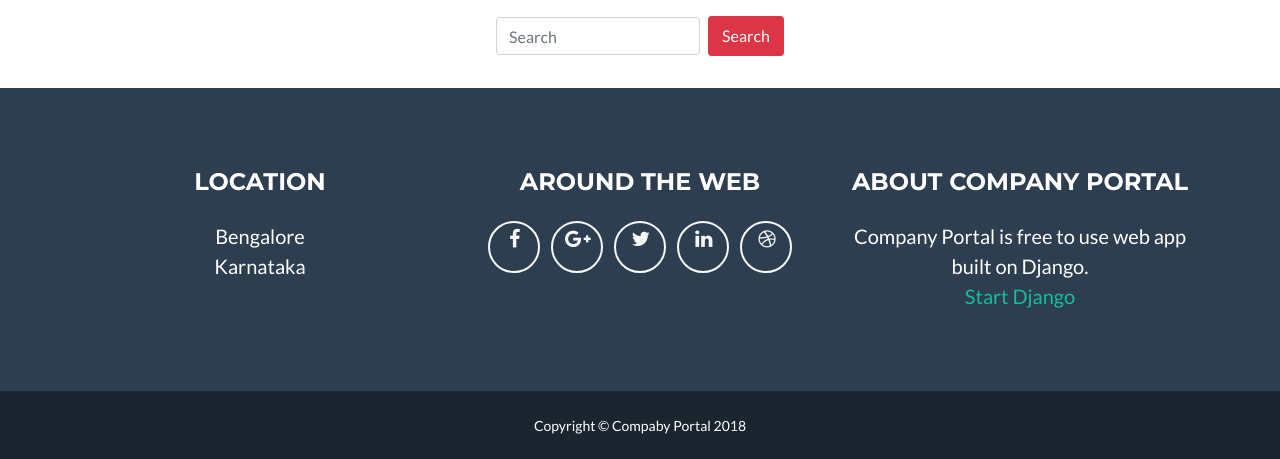
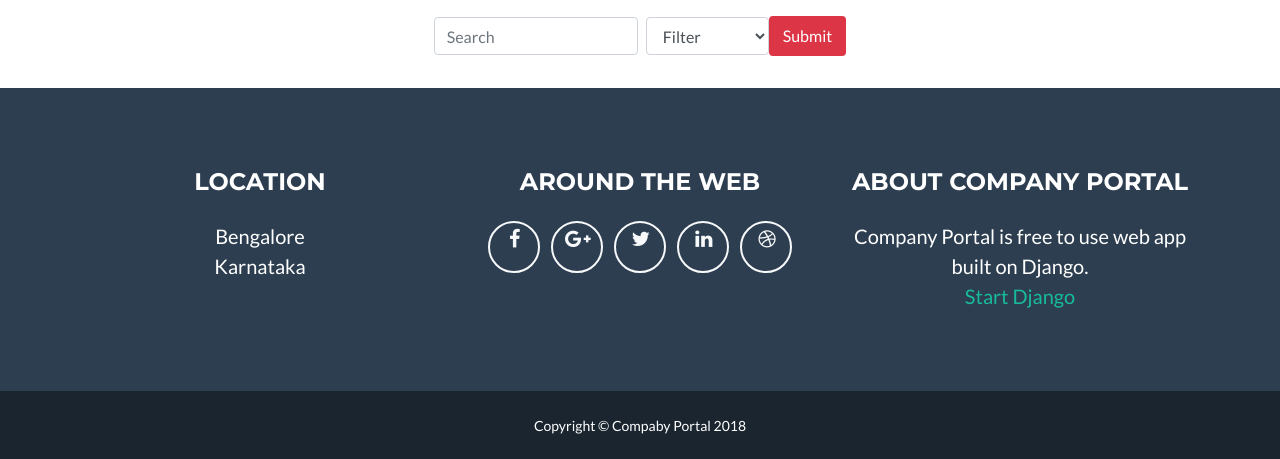
Before and after one commit to PyDevthon/portals, a Django app: page /portals/view/1 in a window 1280 px wide. Shown: the part 106-565 px from the top of the page. Run offline with Django 3.2, Linux system fonts and the light colour scheme; data that the repository does not hold is empty; some libraries are stand-ins or nearby versions.

Commit message:
Provided filters

```diff
--- a/portals/api/views.py
+++ b/portals/api/views.py
@@ -18,8 +18,6 @@ class DiscussionsListView(generics.ListCreateAPIView):
             return qst
 
 
-
-
 class DiscussionsItemsView(generics.RetrieveUpdateDestroyAPIView):
     serializer_class = DiscussionsSerializer
     lookup_field = 'pk'
@@ -38,6 +36,5 @@ class RepliesListView(generics.ListCreateAPIView):
 class RepliesToView(generics.ListAPIView):
     serializer_class = RepliesSerializer
 
-
     def get_queryset(self):
         return Replies.objects.filter(replied_to = self.kwargs['replied_to_id'])
--- a/portals/models.py
+++ b/portals/models.py
@@ -10,6 +10,8 @@ class Discussions(models.Model):
     description = models.TextField(blank=False, null=False)
     created_date = models.DateTimeField(null=False, blank=False, default=datetime.datetime.now())
     category = models.CharField(choices=CHOICES, max_length=50)
+    date = models.DateField(blank=False, null=False, default=datetime.date.today())
+
 
     class Meta:
         ordering = ['-id']
@@ -31,7 +33,6 @@ class Replies(models.Model):
     voted_by = models.ManyToManyField(User)
     replied_by = models.ForeignKey(User, on_delete=models.CASCADE, related_name='replies_by')
 
-
     def get_voted_by(self):
         return [x.id for x in self.voted_by.all()]
 
--- a/portals/views.py
+++ b/portals/views.py
@@ -1,3 +1,5 @@
+import datetime
+from datetime import timedelta
 from django.shortcuts import render, HttpResponseRedirect
 from django.views.generic import CreateView, ListView, FormView, View
 from django.urls import reverse_lazy
@@ -28,8 +30,23 @@ class DisplayItem(ListView):
 
     def get_queryset(self):
         query = self.request.GET.get('query', '')
-        return super().get_queryset().filter(category=self.kwargs.get('category'),
-                                             description__icontains=query)
+        filters = self.request.GET.get('filter', '')
+        search_qs = super().get_queryset().filter(category=self.kwargs.get('category'), description__icontains=query)
+        if filters == 'Today':
+            return search_qs.filter(date=datetime.date.today())
+        elif filters == "LastWeek":
+            today = datetime.date.today()
+            monday_this_week = today - timedelta(days=today.weekday())
+            monday_last_week = today - timedelta(days=today.weekday(), weeks=1)
+            return search_qs.filter(date__gte=monday_last_week, date__lte=monday_this_week - timedelta(days=1))
+        elif filters == "LastMonth":
+            today = datetime.date.today()
+            last_months_start = today.replace(day=1, month=today.month - 1)
+            first_day_current_month = today.replace(day=1)
+            last_day_last_month = first_day_current_month - timedelta(days=1)
+            return search_qs.filter(date__gte=last_months_start, date__lte=last_day_last_month)
+        return search_qs
+
 
 
 class DiscussItem(ListView):
--- a/templates/portals/discuss.html
+++ b/templates/portals/discuss.html
@@ -13,7 +13,7 @@ Talk
     <h6 style="color: greenyellow">{{ root.name }}</h6>
     <p style="word-wrap: break-word">{{ root.description }}</p>
   </div>
-<p><small>{{ root.created_date|date }}</small></p>
+<p><small>{{ root.date|date }}</small></p>
 </div>
 {% for item in items %}
     <ul class="list-unstyled mx-auto w-75  bg-warning">
--- a/templates/portals/lists.html
+++ b/templates/portals/lists.html
@@ -11,7 +11,13 @@ View
     <div style="padding: 2vh">
      <form class="form-inline justify-content-center" action="" method="get">
     <input name="query" class="form-control mr-sm-2" type="text" placeholder="Search">
-    <button class="btn btn-danger" type="submit">Search</button>
+<select class="form-control" name="filter" id="sel1">
+        <option value="">Filter</option>
+        <option value="Today">Today</option>
+        <option value="LastWeek">LastWeek</option>
+        <option value="LastMonth">LastMonth</option>
+  </select>
+    <button class="btn btn-danger" type="submit">Submit</button>
   </form>
     </div>
     {% for item in items %}
@@ -22,7 +28,7 @@ View
     <h5 class="font-weight-light" style="font-family: 'Arial'">{{ item.name }}</h5>
     <p style="word-wrap: break-word">{{ item.description }}</p>
   </div>
-<p><small style="margin-left: 5vw">{{ item.created_date|date }}</small></p>
+<p><small style="margin-left: 5vw">{{ item.date|date }}</small></p>
 </li>
 {#        <div class="justify-content-ce"> <a class="btn btn-primary" href="{% url 'discuss' item.id%}">Take me</a></div>#}
         </ul>
```
Also changed, not shown: portals/migrations/0001_initial.py, portals/migrations/0002_auto_20180518_2245.py (deleted), portals/migrations/0003_auto_20180518_2246.py (deleted), portals/migrations/0004_auto_20180518_2251.py (deleted), portals/migrations/0005_auto_20180518_2252.py (deleted), templates/portals/Filters.html (added).
